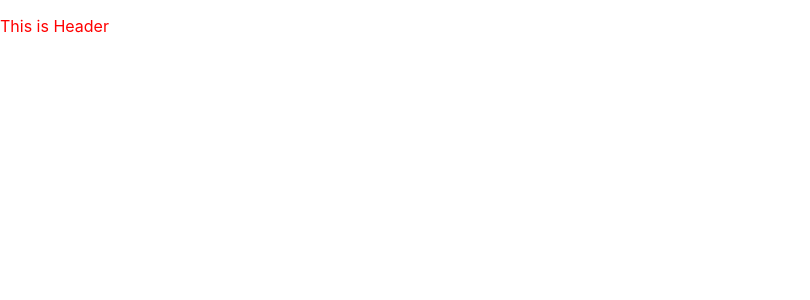
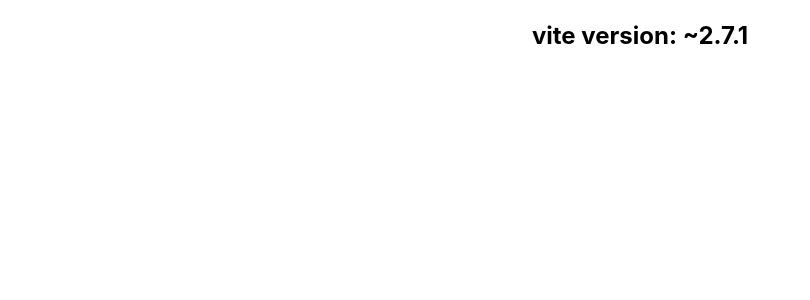
Before and after one commit to xiaolu-coding/vite, a React (Vite) app in the folder vite-project/: page / in a window 1280 px wide. Shown: the top 300 px of the page, without its empty margins (0-810 px from the left). Built offline with nearby package versions, Linux system fonts and the light colour scheme.

Commit message:
chore: 原子化css

```diff
--- a/vite-project/package.json
+++ b/vite-project/package.json
@@ -19,6 +19,8 @@
     "autoprefixer": "^10.4.4",
     "sass": "^1.50.0",
     "typescript": "^4.4.4",
-    "vite": "~2.7.1"
+    "vite": "~2.7.1",
+    "vite-plugin-windicss": "^1.8.3",
+    "windicss": "^3.5.1"
   }
 }
--- a/vite-project/src/components/Header/index.tsx
+++ b/vite-project/src/components/Header/index.tsx
@@ -1,4 +1,9 @@
 import styles from './index.module.scss';
+import { devDependencies } from "../../../package.json";
 export function Header() {
-  return <p className={styles.header}>This is Header</p>
+  return <div className="p-20px text-center">
+      <h1 className="font-bold text-2xl mb-2">
+        vite version: {devDependencies.vite}
+      </h1>
+    </div>
 };
--- a/vite-project/src/main.tsx
+++ b/vite-project/src/main.tsx
@@ -2,6 +2,8 @@ import React from 'react'
 import ReactDOM from 'react-dom'
 import './index.css'
 import App from './App'
+// 用来注入 Windi CSS 所需的样式，一定要加上！
+import "virtual:windi.css";
 
 ReactDOM.render(
   <React.StrictMode>
--- a/vite-project/vite.config.ts
+++ b/vite-project/vite.config.ts
@@ -7,6 +7,8 @@ import path from "path"
 // pnpm i autoprefixer -D
 // postCss插件
 import autoprefixer from 'autoprefixer';
+// windiCss插件
+import windi from "vite-plugin-windicss"
 
 // 全局 scss 文件的路径
 // 用 normalizePath 解决 window 下的路径问题
@@ -14,22 +16,25 @@ const variablePath = normalizePath(path.resolve('./src/variable.scss'));
 
 // https://vitejs.dev/config/
 export default defineConfig({
-  plugins: [react({
-     babel: {
-        // 加入 babel 插件
-        // 以下插件包都需要提前安装
-        // 当然，通过这个配置你也可以添加其它的 Babel 插件
-        plugins: [
-          // 适配 styled-component
-          "babel-plugin-styled-components",
-          // 适配 emotion
-          "@emotion/babel-plugin"
-        ]
-      },
-      // 注意: 对于 emotion，需要单独加上这个配置
-      // 通过 `@emotion/react` 包编译 emotion 中的特殊 jsx 语法
-      jsxImportSource: "@emotion/react"
-  })],
+  plugins: [
+    react({
+      // babel: {
+      //   // 加入 babel 插件
+      //   // 以下插件包都需要提前安装
+      //   // 当然，通过这个配置你也可以添加其它的 Babel 插件
+      //   plugins: [
+      //     // 适配 styled-component
+      //     "babel-plugin-styled-components",
+      //     // 适配 emotion
+      //     "@emotion/babel-plugin",
+      //   ],
+      // },
+      // // 注意: 对于 emotion，需要单独加上这个配置
+      // // 通过 `@emotion/react` 包编译 emotion 中的特殊 jsx 语法
+      // jsxImportSource: "@emotion/react",
+    }),
+    windi(),
+  ],
   // root: path.join(__dirname, 'src'),
   build: {
     manifest: true,
```
Also changed, not shown: 1 other file (tests, documents, lock files or other folders).
